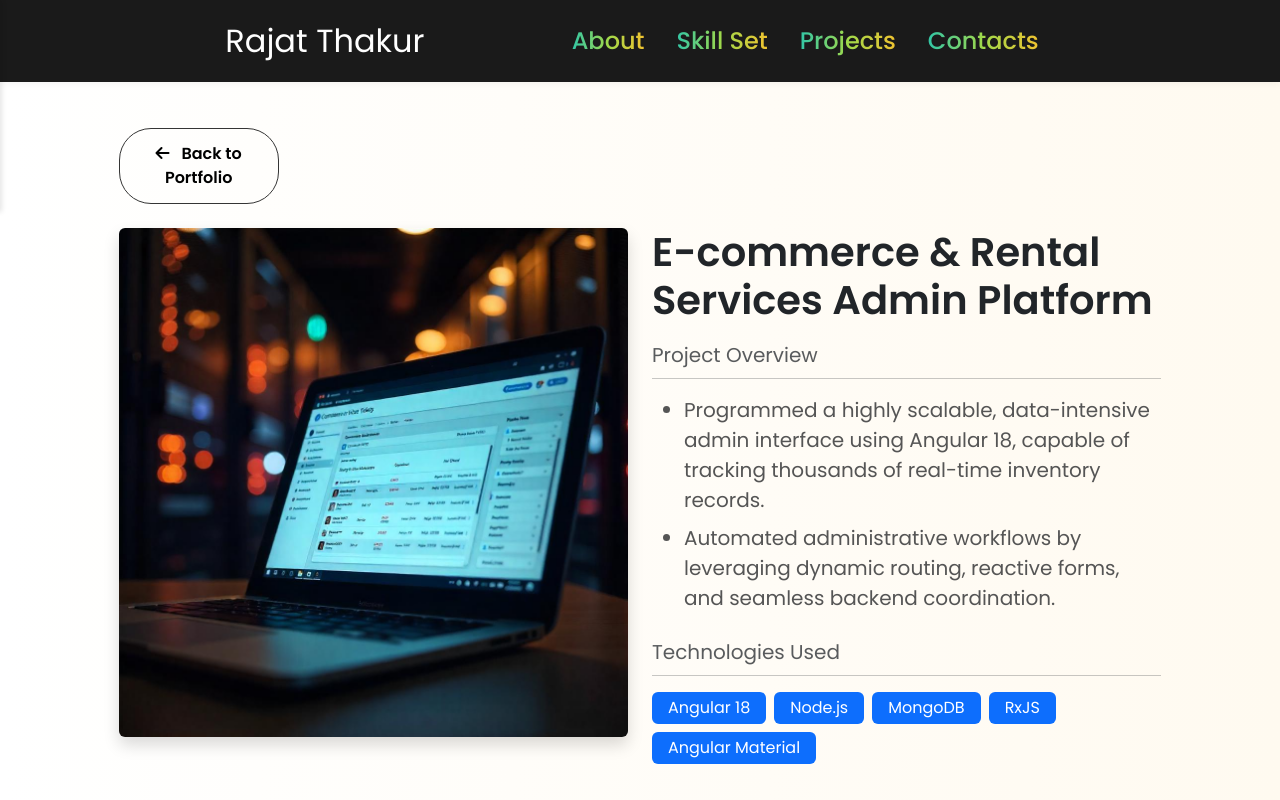
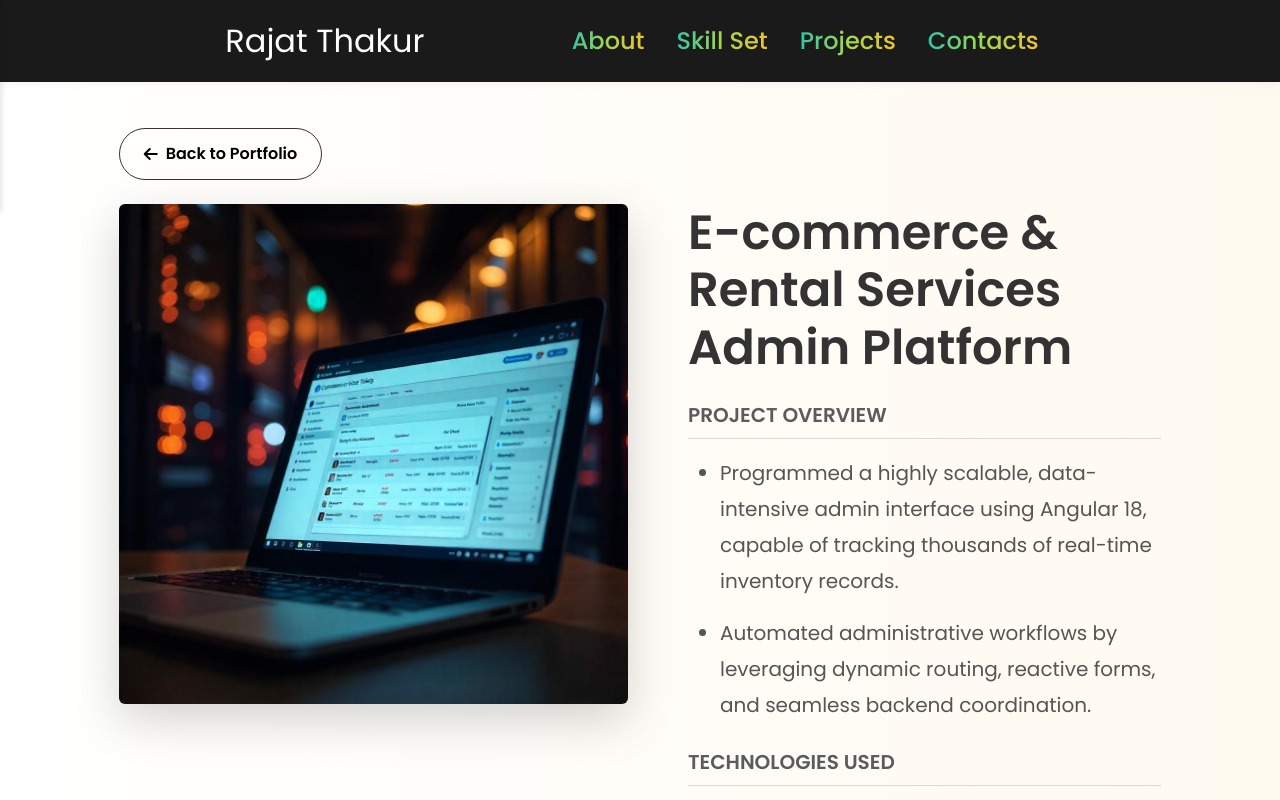
Before and after one commit to Rajat47485thakur/Portfolio-Rajat-Thakur, an Angular app: page /project/ecommerce-admin-platform in a window 1280 px wide. Shown: the top 800 px of the page. Built offline with nearby package versions, Linux system fonts and the light colour scheme.

Commit message:
Enhance UI for Project Item cards and Detail pages

```diff
--- a/src/app/components/project-detail/project-detail.component.html
+++ b/src/app/components/project-detail/project-detail.component.html
@@ -1,36 +1,36 @@
 <section class="container col-11 col-lg-10 mx-auto mt-5 pt-5 mb-5 pb-5">
-  <button class="bt btn-color-2 mb-4" (click)="goBack()">
+  <button class="bt btn-color-2 mb-4 w-auto px-4 d-inline-flex align-items-center justify-content-center" (click)="goBack()">
     <i class="fa fa-arrow-left me-2"></i> Back to Portfolio
   </button>
 
   <div *ngIf="project" class="row">
-    <div class="col-12 col-lg-6 mb-4">
-      <img [src]="project.src" [alt]="project.name" class="img-fluid rounded shadow w-100">
+    <div class="col-12 col-lg-6 mb-4 d-flex align-items-start">
+      <img [src]="project.src" [alt]="project.name" class="img-fluid rounded shadow-lg w-100" style="object-fit: cover; max-height: 500px;">
     </div>
 
-    <div class="col-12 col-lg-6">
-      <h1 class="fw-bold mb-3">{{ project.name }}</h1>
+    <div class="col-12 col-lg-6 ps-lg-5">
+      <h1 class="fw-bold mb-4 display-5" style="color: #333;">{{ project.name }}</h1>
 
       <div class="mb-4">
-        <span class="fs-5 text-muted">Project Overview</span>
-        <hr class="mt-2 mb-3">
-        <ul class="fs-5">
-          <li *ngFor="let point of project.fullDescription" class="mb-2">{{ point }}</li>
+        <span class="fs-5 text-muted fw-semibold text-uppercase tracking-wider">Project Overview</span>
+        <hr class="mt-2 mb-3 border-secondary opacity-25">
+        <ul class="fs-5 text-secondary" style="line-height: 1.8;">
+          <li *ngFor="let point of project.fullDescription" class="mb-3">{{ point }}</li>
         </ul>
       </div>
 
       <div class="mb-4">
-        <span class="fs-5 text-muted">Technologies Used</span>
-        <hr class="mt-2 mb-3">
-        <div class="d-flex flex-wrap gap-2">
-          <span *ngFor="let tech of project.technologies" class="badge bg-primary fs-6 fw-normal px-3 py-2">
+        <span class="fs-5 text-muted fw-semibold text-uppercase tracking-wider">Technologies Used</span>
+        <hr class="mt-2 mb-3 border-secondary opacity-25">
+        <div class="d-flex flex-wrap gap-2 mt-3">
+          <span *ngFor="let tech of project.technologies" class="badge bg-light text-dark border border-secondary px-3 py-2 fs-6 rounded-pill fw-medium shadow-sm">
             {{ tech }}
           </span>
         </div>
       </div>
 
       <div class="mt-5">
-        <a [href]="project.link" target="_blank" class="bt btn-color-3 d-inline-block">
+        <a [href]="project.link" target="_blank" class="bt btn-color-3 w-auto px-4 d-inline-flex align-items-center justify-content-center text-decoration-none">
           <i class="fab fa-github me-2"></i> View on Github
         </a>
       </div>
--- a/src/app/components/projects/project-item/project-item.component.html
+++ b/src/app/components/projects/project-item/project-item.component.html
@@ -1,21 +1,26 @@
-<div class="card text-center">
-  <img [src]="project.src" class="card-img-top" [alt]="project.name">
-  <div class="card-body">
-    <h5 class="card-title mt-3">
+<div class="card text-center h-100 shadow-sm border-0 bg-white" style="transition: transform 0.3s ease;">
+  <img [src]="project.src" class="card-img-top rounded-top" [alt]="project.name" style="height: 200px; object-fit: cover;">
+  <div class="card-body d-flex flex-column p-4">
+    <h5 class="card-title fw-bold mb-3">
       {{ project.name }}
     </h5>
-    <p class="card-text">{{ project.description }}</p>
-    <div>
-      <span class="fw-bold">Technologies used:</span>
-      <ul class="technologies-list">
-        @for (technology of project.technologies; track technology) {
-          <li>{{ technology }}</li>
+    <p class="card-text flex-grow-1 text-muted mb-4">{{ project.description }}</p>
+
+    <div class="mb-4">
+      <span class="fw-bold fs-6 text-uppercase" style="letter-spacing: 0.5px;">Technologies:</span>
+      <div class="d-flex flex-wrap justify-content-center gap-2 mt-2">
+        @for (technology of project.technologies.slice(0, 4); track technology) {
+          <span class="badge bg-light text-dark border px-2 py-1 rounded-pill fw-medium">{{ technology }}</span>
         }
-      </ul>
+        @if (project.technologies.length > 4) {
+          <span class="badge bg-secondary text-white px-2 py-1 rounded-pill fw-medium">+{{project.technologies.length - 4}}</span>
+        }
+      </div>
     </div>
-    <div>
-      <a [routerLink]="['/project', project.id]" class="bt btn btn-color-2 me-2">
-        View Details
+
+    <div class="mt-auto">
+      <a [routerLink]="['/project', project.id]" class="bt btn-color-2 w-auto px-4 d-inline-flex align-items-center justify-content-center text-decoration-none shadow-sm">
+        View Details <i class="fa fa-arrow-right ms-2"></i>
       </a>
     </div>
   </div>
```
